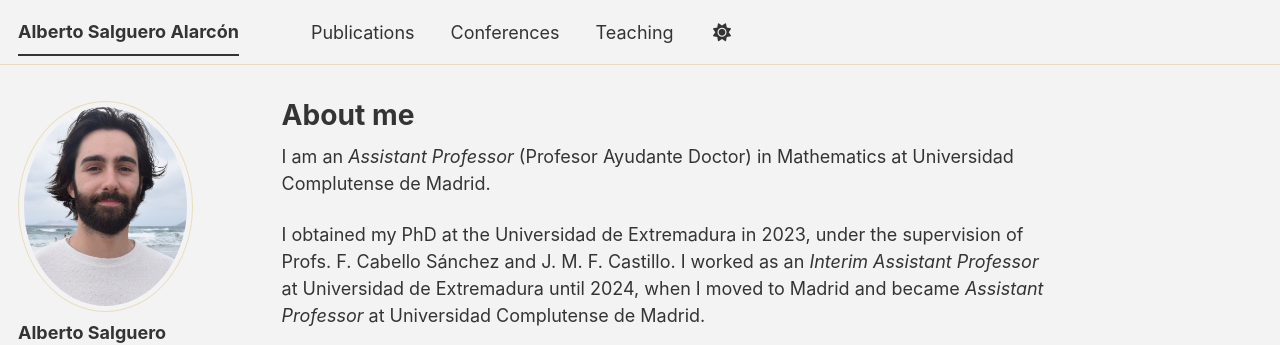
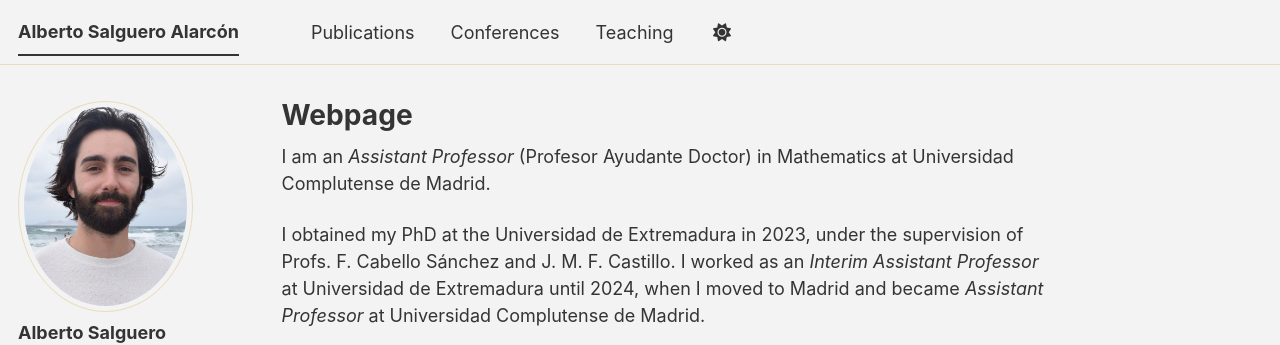
Before and after one commit to salgueroalarcon/salgueroalarcon.github.io, a Jekyll site: the page built from _pages/about.md, in a window 1280 px wide and 1208 px high. Shown: the top 345 px of the window. Built offline with Jekyll 4.4.1, drawn with Linux system fonts in a browser that asks for light colours; a style sheet for code colours, icons or effects is not loaded.

Commit message:
Change title from 'About me' to 'Webpage'

```diff
--- a/_pages/about.md
+++ b/_pages/about.md
@@ -1,6 +1,6 @@
 ---
 permalink: /
-title: "About me"
+title: "Webpage"
 author_profile: true
 redirect_from:
   - /about/
```
